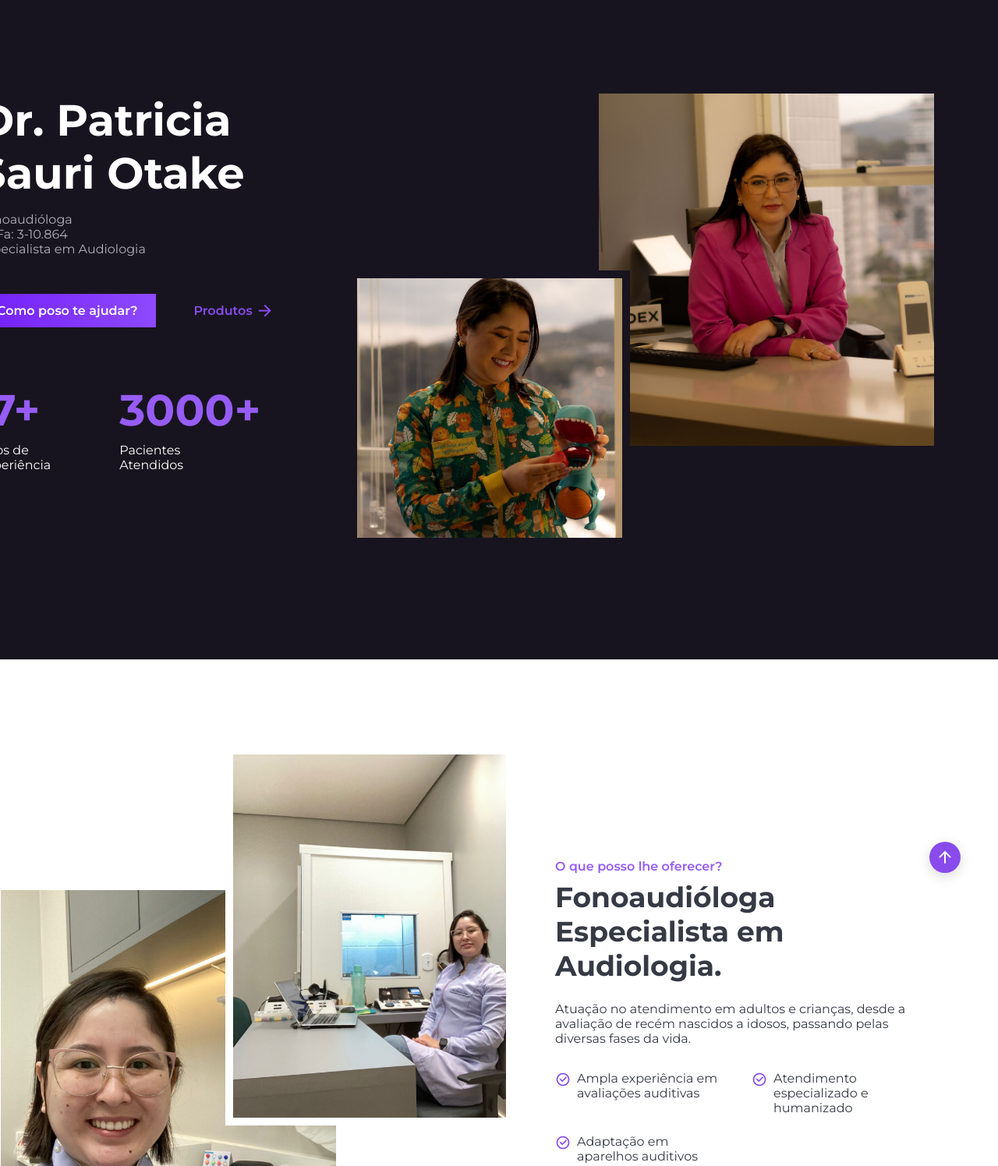
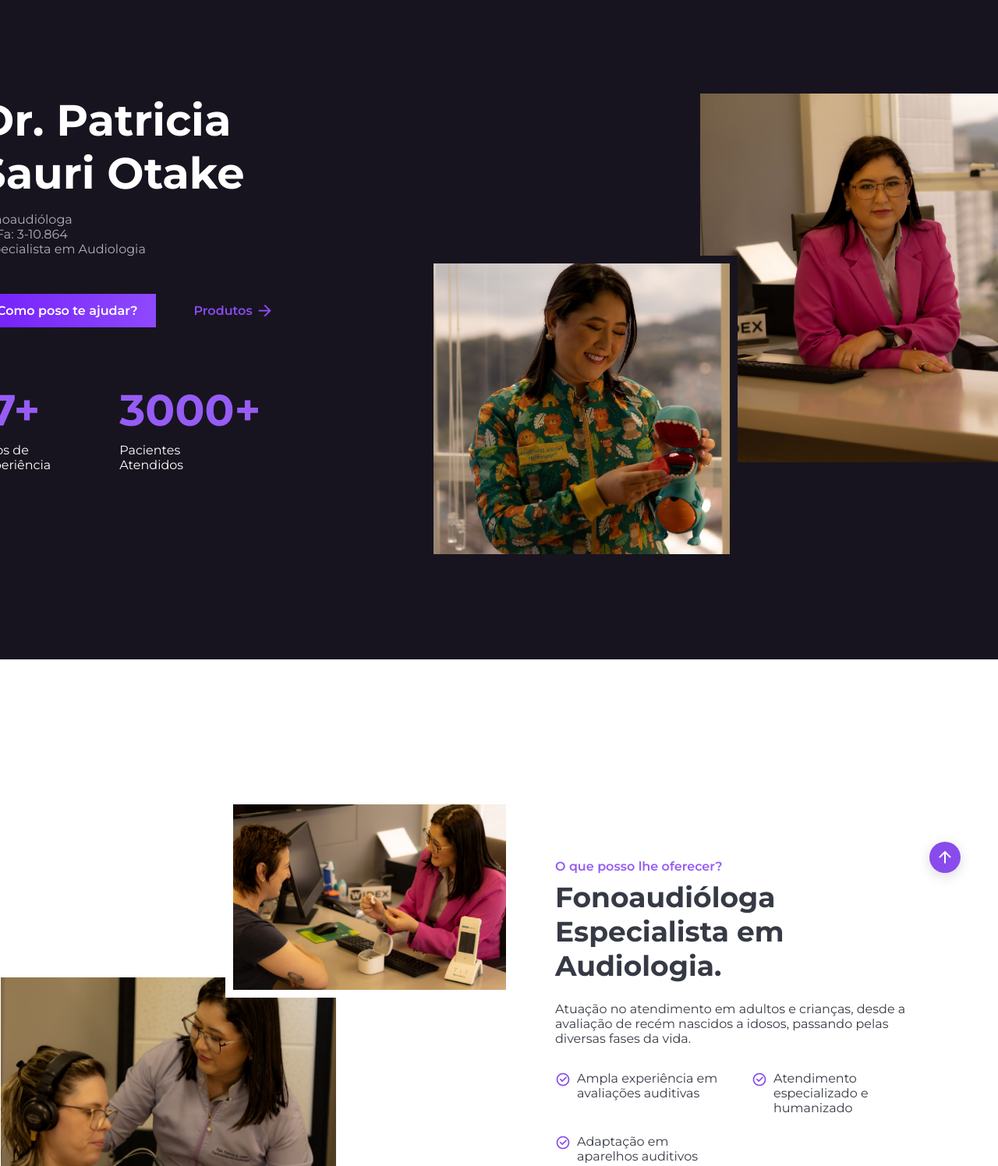
Before and after one commit to lucaspicon/site-patricia-website-main, a plain HTML site: page index.html in a window 1280 px wide. Shown: the part 80-1576 px from the top of the page at 78% size. Drawn offline with nearby package versions, Linux system fonts and the light colour scheme.

Commit message:
Atualizar imagens na seção "Sobre" e ajustar estilos de layout

```diff
--- a/assets/css/styles.css
+++ b/assets/css/styles.css
@@ -926,14 +926,14 @@ img {
   }
 
   .home__img-1 {
-    width: 430px;
-    margin-left: 0;
+    width: 450px;
+    margin-left: 15rem;
   }
 
   .home__img-2 {
-    width: 360px;
+    width: 400px;
     border-width: 10px;
-    left: -20rem;
+    left: -7rem;
     bottom: -8rem;
   }
 
@@ -950,14 +950,14 @@ img {
   .about__img-1 {
     width: 370px;
     border-width: 10px;
-    top: -9rem;
+    top: -5rem;
     left: 11rem;
   }
 
   .about__img-2 {
     width: 470px;
     margin-left: -7rem;
-    margin-top: 2.5rem;
+    margin-top: 9.5rem;
   }
 
   .about__data,
--- a/index.html
+++ b/index.html
@@ -166,12 +166,12 @@
           </div>
           <div class="about__images">
             <img
-              src="assets/img/about-img-10.jpg"
+              src="assets/img/ensaio25.jpg"
               alt=""
               class="about__img-1"
             />
             <img
-              src="assets/img/about-img-20.jpg"
+              src="assets/img/ensaio36.jpg"
               alt=""
               class="about__img-2"
             />
```
Also changed, not shown: assets/img/ensaio25.jpg (added), assets/img/ensaio36.jpg (added), assets/img/ensaio42.jpg (added), assets/img/ensaio47.jpg (added).
